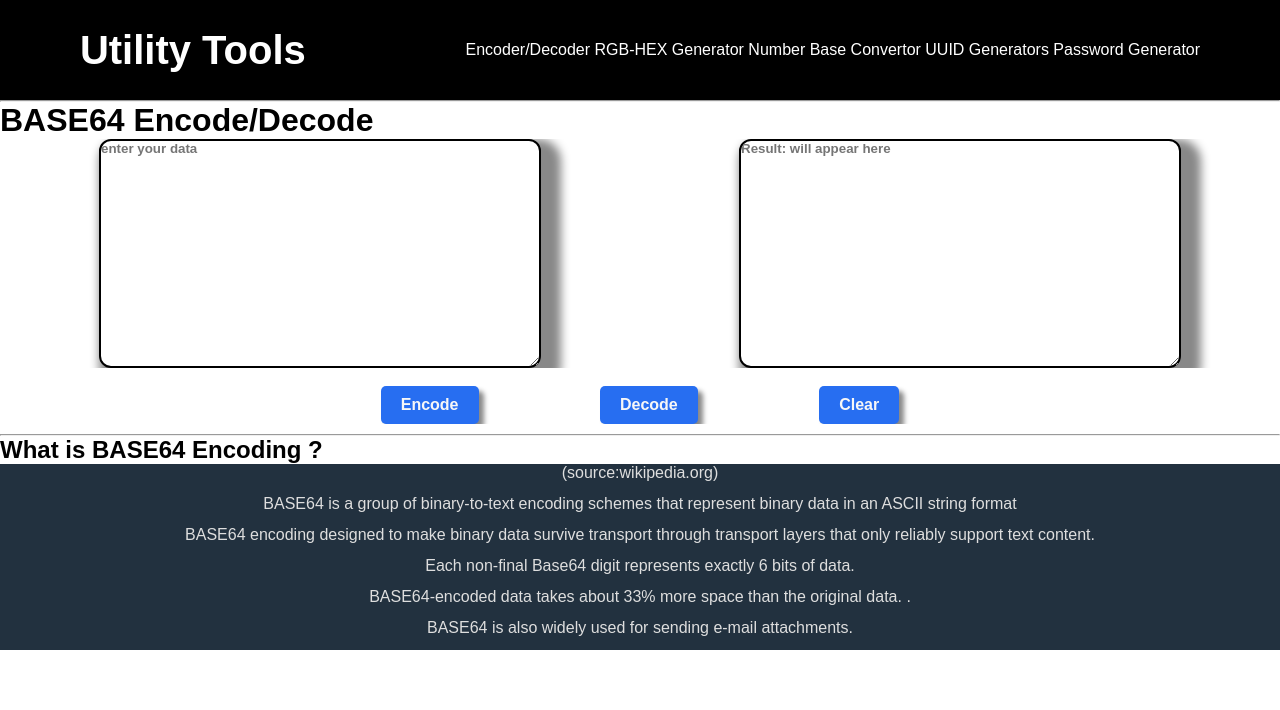
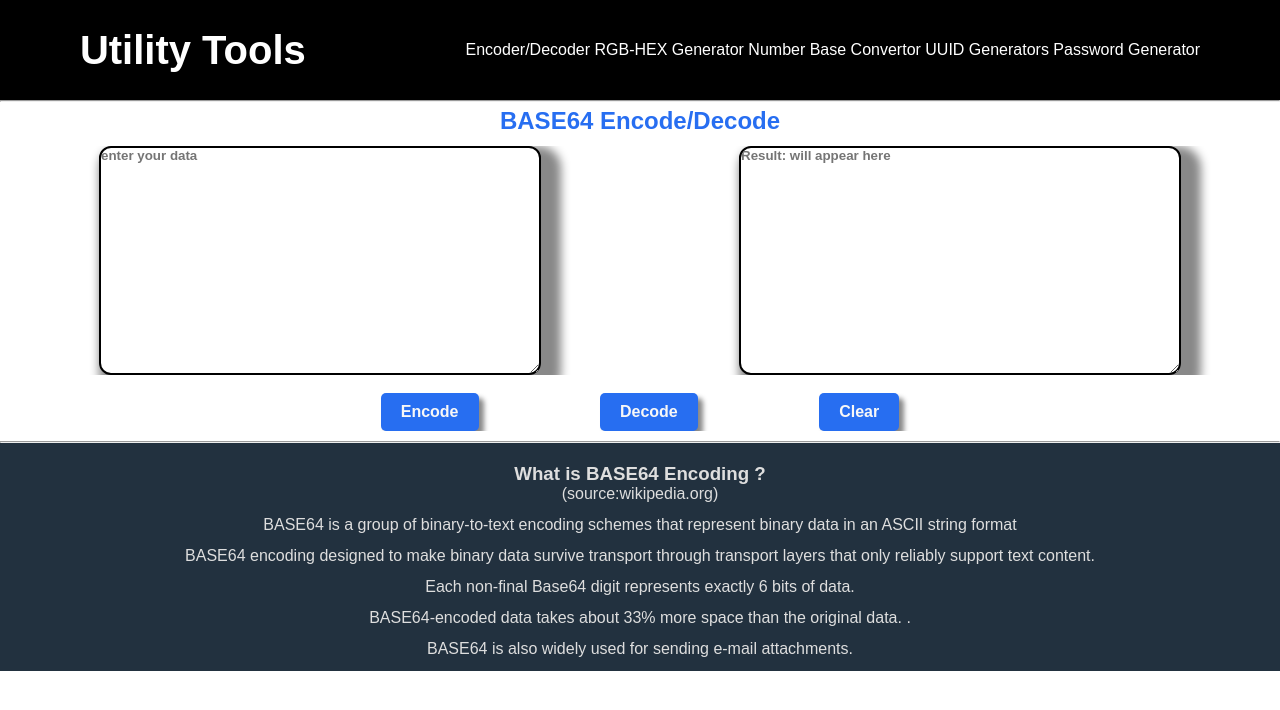
Before and after one commit to Dheeruyendra/Utility_Tools, a plain HTML site: page base-64-encode-decode.html in a window 1280 px wide. Drawn offline with Linux system fonts and the light colour scheme.

Commit message:
Update base-64-encode-decode.html

```diff
--- a/base-64-encode-decode.html
+++ b/base-64-encode-decode.html
@@ -35,7 +35,7 @@
  </div>
   <hr>
    <div class="Page-title">
-      <h1>BASE64 Encode/Decode</h1>
+      <h2>BASE64 Encode/Decode</h2>
       <div class="input-output">
       <textarea id="input-box-1" class="input-box-1"  rows="15" cols="52" placeholder="enter your data " ></textarea>
       <textarea id="input-box-2" class="input-box-2"  rows="15" cols="52" placeholder="Result: will appear here"></textarea>
@@ -50,7 +50,7 @@
    <hr>
 
    <footer class="definitions">
-     <h2>What is BASE64 Encoding ? </h2>
+     <h3>What is BASE64 Encoding ? </h3>
      <ul>
       <li>(source:wikipedia.org)</li>
      <li>BASE64 is a group of binary-to-text encoding schemes that represent binary data in an ASCII string format </li>
```
